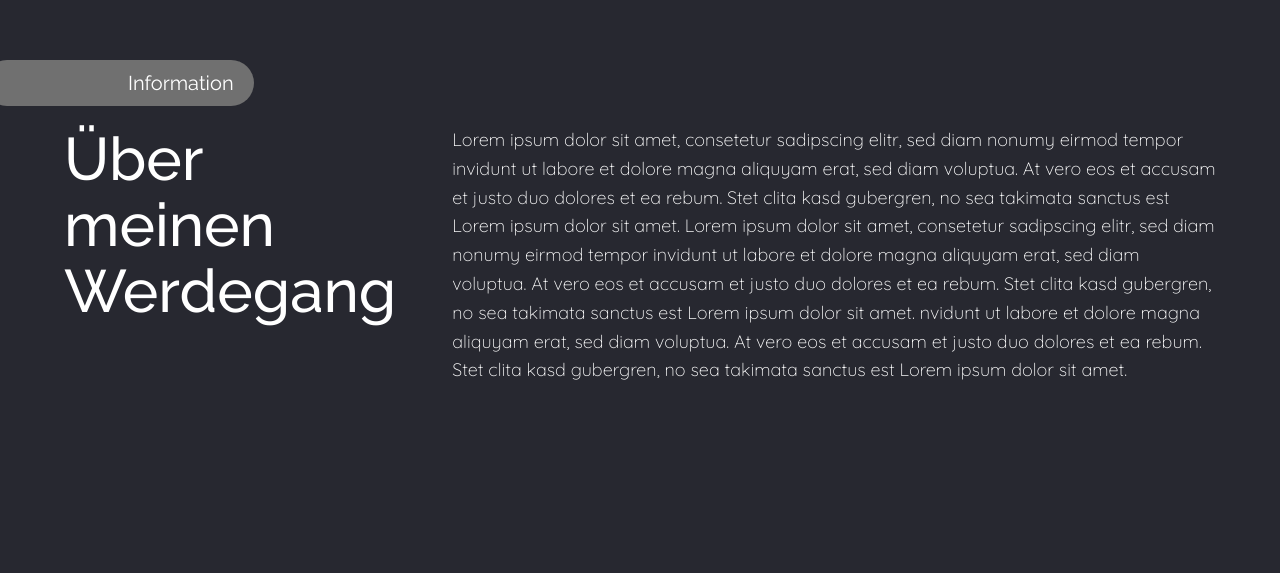
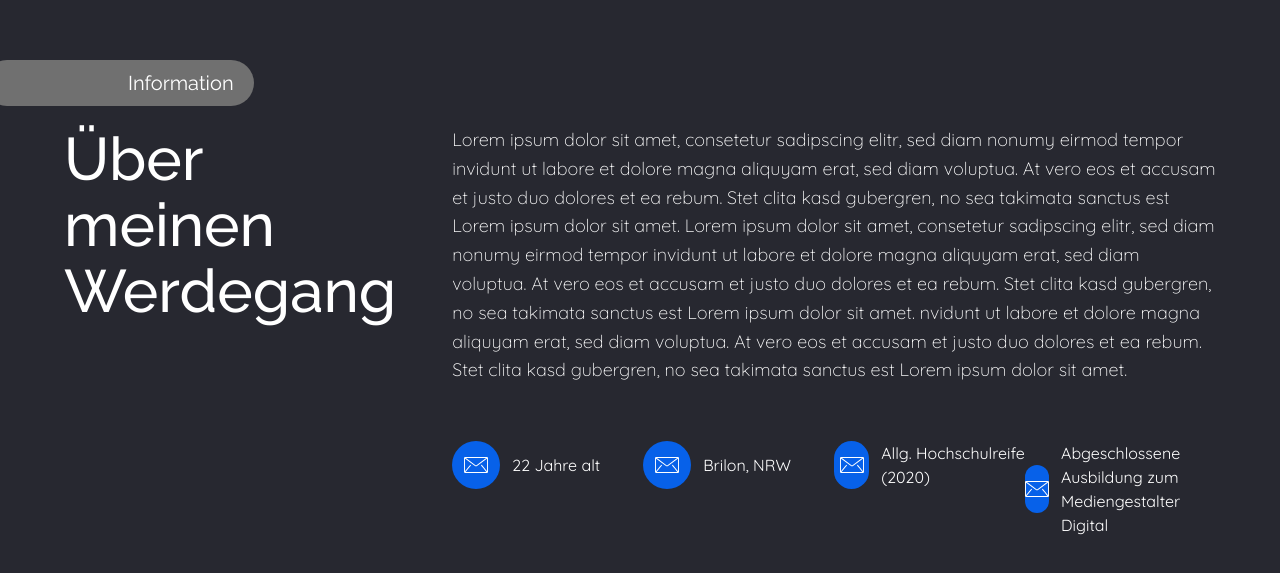
Before and after one commit to JasonSa19/vue-portfolio, a Vue app: page / in a window 1280 px wide. Shown: the part 980-1553 px from the top of the page. Built offline with nearby package versions, Linux system fonts and the light colour scheme.

Commit message:
First output of unmodified vectorLinks -> next step: reusable components

```diff
--- a/src/components/About.vue
+++ b/src/components/About.vue
@@ -18,6 +18,18 @@ const aboutText =
         </div>
         <div class="basis-9/12">
           <p>{{ aboutText }}</p>
+          <div class="flex justify-between mt-14">
+            <vectorLink class="basis-1/4" buttonText="22 Jahre alt" />
+            <vectorLink class="basis-1/4" buttonText="Brilon, NRW" />
+            <vectorLink
+              class="basis-1/4"
+              buttonText="Allg. Hochschulreife (2020)"
+            />
+            <vectorLink
+              class="basis-1/4"
+              buttonText="Abgeschlossene Ausbildung zum Mediengestalter Digital"
+            />
+          </div>
         </div>
       </div>
     </div>
```
